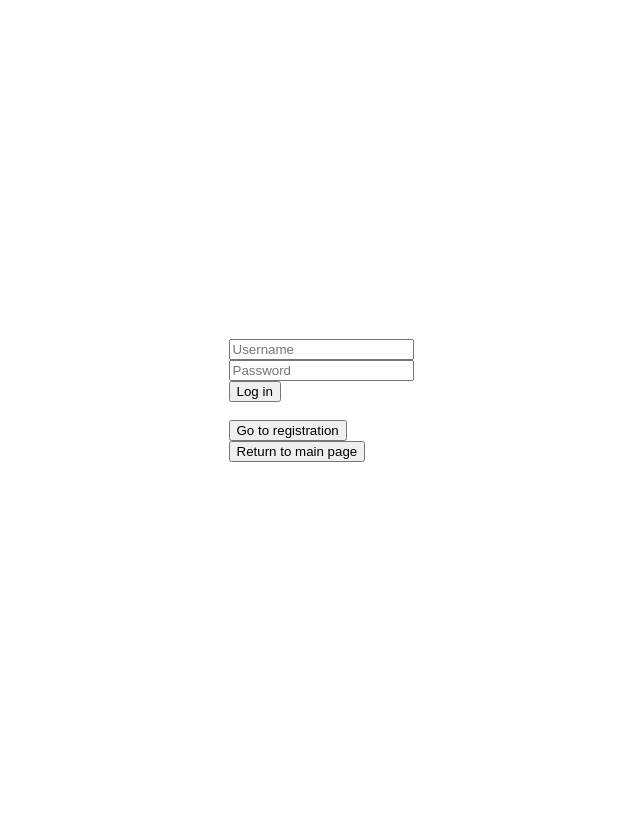
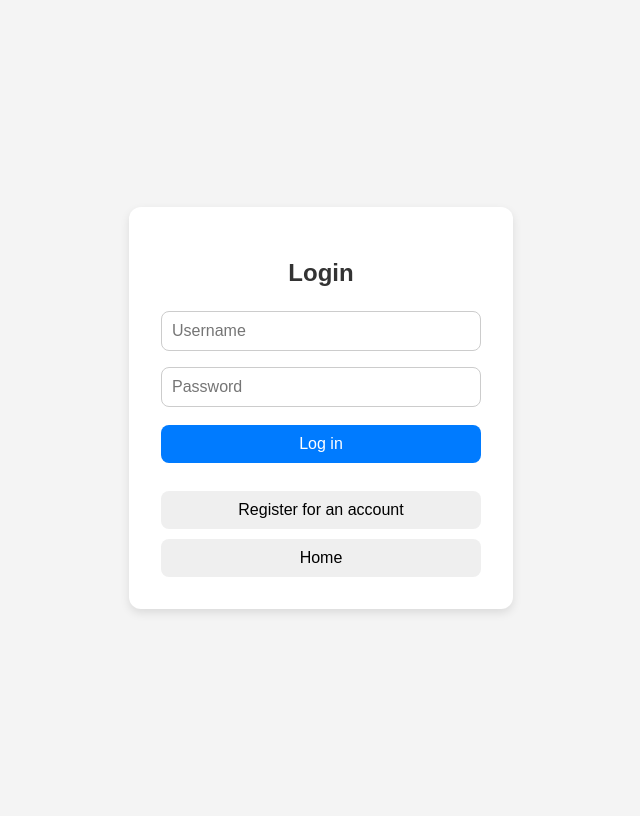
Before and after one commit to bmai1/CMPE-131-Group-1, a Flask app: page /login in a window 1280 px wide. Shown: the whole page, without its empty margins (319-959 px from the left). Before the commit the page ends 462 px from the top, so only its background shows below. Run offline with Flask 3, Linux system fonts and the light colour scheme.

Commit message:
Style cover, login, register pages

```diff
--- /dev/null
+++ b/static/loginregister.css
@@ -0,0 +1,51 @@
+body {
+    display: flex;
+    justify-content: center;
+    align-items: center;
+    height: 100vh;
+    background-color: #f4f4f4;
+    font-family: Arial, sans-serif;
+}
+
+.login-container {
+    background: white;
+    padding: 2rem;
+    border-radius: 12px;
+    box-shadow: 0 4px 10px rgba(0, 0, 0, 0.1);
+    width: 320px;
+    text-align: center;
+}
+
+.login-container h2 {
+    margin-bottom: 1rem;
+    color: #333;
+}
+
+.login-input {
+    width: 100%;
+    padding: 10px;
+    margin: 8px 0;
+    border: 1px solid #ccc;
+    border-radius: 8px;
+    font-size: 16px;
+    box-sizing: border-box; /* this is so it's the same lenght as buttons */
+}
+
+.login-button, .nav-button {
+    width: 100%;
+    padding: 10px;
+    border: none;
+    border-radius: 8px;
+    cursor: pointer;
+    font-size: 16px;
+    margin-top: 10px;
+}
+
+.login-button:hover {
+    background-color: #0056b3;
+}
+
+.login-button {
+    background-color:#007bff;
+    color: white;
+}
--- a/static/styles.css
+++ /dev/null
@@ -1,13 +0,0 @@
-html, body {
-    height: 100%;
-}
-
-html {
-    display: table;
-    margin: auto;
-}
-
-body {
-    display: table-cell;
-    vertical-align: middle;
-}
--- a/templates/login.html
+++ b/templates/login.html
@@ -4,18 +4,22 @@
     <meta charset="UTF-8">
     <meta name="viewport" content="width=device-width, initial-scale=1.0">
     <title>Project 1</title>
-    <link rel="stylesheet" href="{{ url_for('static', filename='styles.css') }}">
+    <link rel="stylesheet" href="{{ url_for('static', filename='loginregister.css') }}">
 </head>
 <body>
-    <form id="login-form" method="post">
-        <input id="userid" name="userid" autocomplete="off" placeholder="Username">
+    <div class="login-container">
+        <h2>Login</h2>
+        <form id="login-form" method="post">
+            <input class="login-input" id="userid" name="userid" autocomplete="off" placeholder="Username">
+            <br>
+            <input class="login-input" id="password" name="password" autocomplete="off" type="password" placeholder="Password">
+            <br>
+            <button type="submit" class="login-button">Log in</button>
+        </form>
         <br>
-        <input id="password" name="password" type="password" placeholder="Password">
+        <a href="{{ url_for('registration') }}"><button class="nav-button">Register for an account</button></a>
         <br>
-        <input type="submit" value="Log in">
-    </form>
-    <br>
-    <a href="{{ url_for('registration') }}"><button>Go to registration</button></a>
-    <br>
-    <a href="{{ url_for('index') }}"><button>Return to main page</button></a>
+        <a href="{{ url_for('index') }}"><button class="nav-button">Home</button></a>
+    </div>
 </body>
+</html>
```
Also changed, not shown: static/cover.css (added, +49 -0 lines), templates/index.html (+11 -6 lines), templates/registration.html (+14 -10 lines), static/script.js (deleted).
